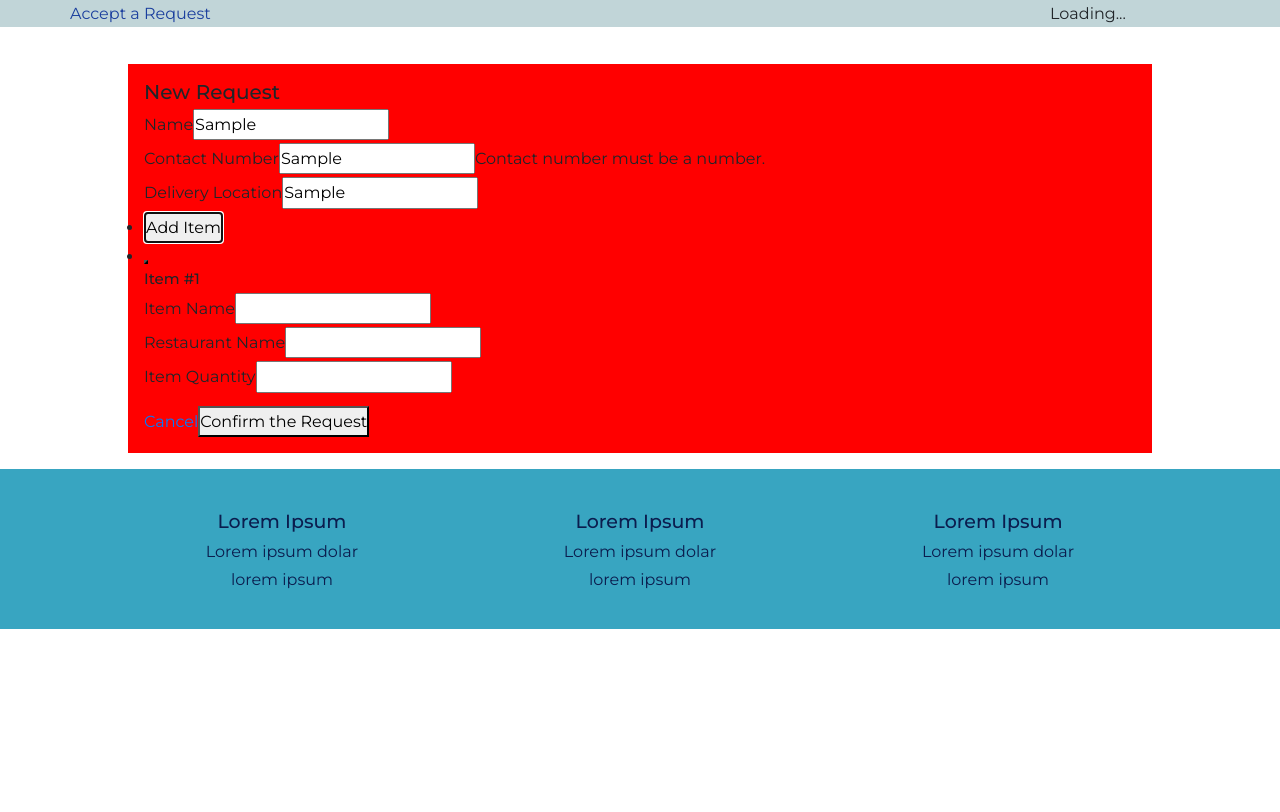
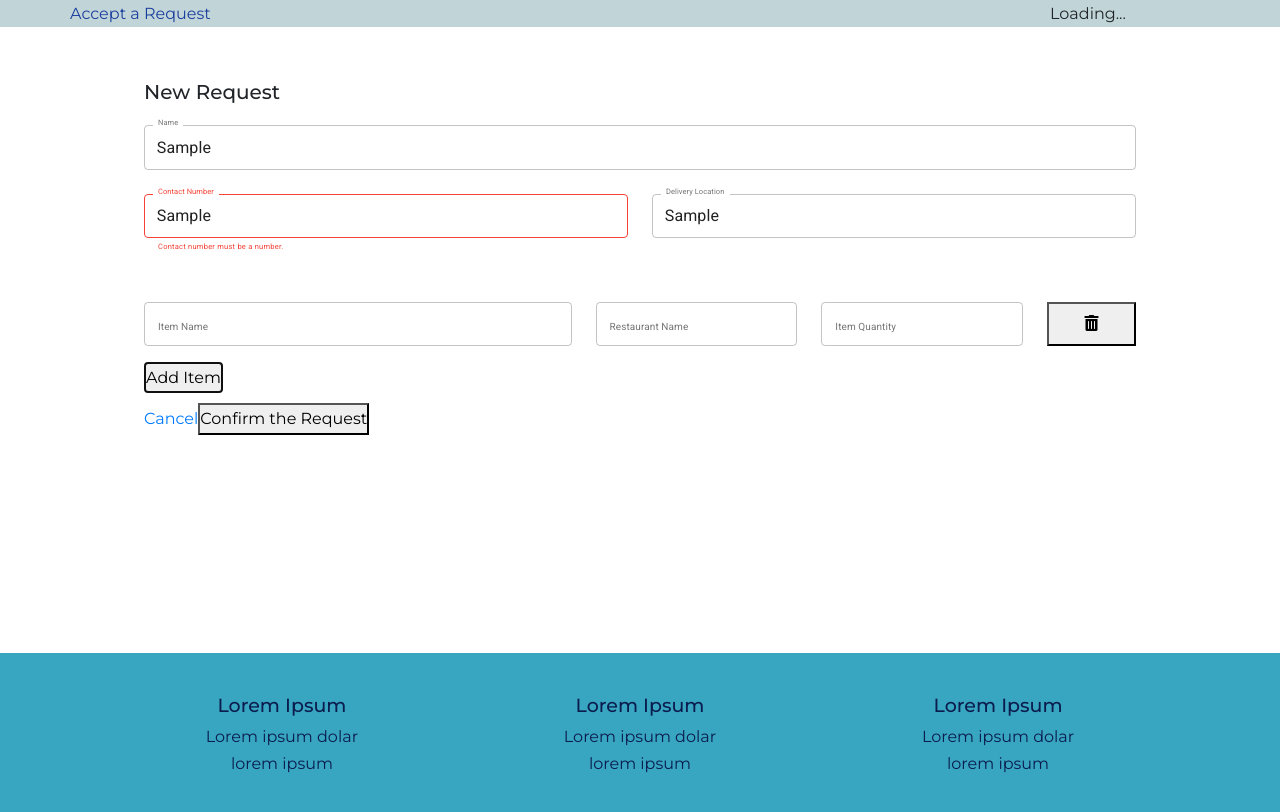
Before and after one commit to riteshsp2000/Foodzy, a React (Create React App) app in the folder client/: page /newRequest/1 in a window 1280 px wide. Both pictures are taken after typing "Sample", "Sample", "Sample" into the empty fields and a click on the button "Add Item". Built offline with nearby package versions, Linux system fonts and the light colour scheme; no server answers.

Commit message:
Styled the input fields

```diff
--- a/client/src/actions/index.js
+++ b/client/src/actions/index.js
@@ -1,5 +1,6 @@
 import axios from 'axios';
 
+import createBrowserHistory from '../history';
 import { FETCH_USER } from './types';
 
 export const fetchUser = () => async (dispatch) => {
@@ -12,4 +13,5 @@ export const submitRequest = (values) => async (dispatch) => {
   const { data } = await axios.post('/api/newRequest', values);
 
   dispatch({ type: FETCH_USER, payload: data });
+  createBrowserHistory.push('/');
 };
--- a/client/src/components/user/NewRequest.js
+++ b/client/src/components/user/NewRequest.js
@@ -28,7 +28,15 @@ class NewRequest extends Component {
     return (
       <Layout>
         <h2>New Request</h2>
-        {this.renderContent()}
+        <div
+          style={{
+            minHeight: '64vh',
+            overflowY: 'scroll',
+            overflowX: 'hidden',
+          }}
+        >
+          {this.renderContent()}
+        </div>
       </Layout>
     );
   }
--- a/client/src/components/user/requests/RequestForm.js
+++ b/client/src/components/user/requests/RequestForm.js
@@ -43,24 +43,26 @@ class RequestForm extends React.Component {
   // Function to render all the items in the Array Fields (item-list)
   renderItems = ({ fields, meta: { error, submitFailed } }) => {
     return (
-      <ul>
-        <li>
+      <ul className='field-array-parent'>
+        {fields.map((item, index) => (
+          <li key={index} className='li-item-inputs-field-container'>
+            {this.renderItemFields(item)}
+            <button
+              type='button'
+              title='Remove Item'
+              onClick={() => fields.remove(index)}
+              className='delete-item-button'
+            >
+              <i className='fas fa-trash-alt'></i>
+            </button>
+          </li>
+        ))}
+        <li className='add-item-button'>
           <button type='button' onClick={() => fields.push({})}>
             Add Item
           </button>
           {submitFailed && error && <span>{error}</span>}
         </li>
-        {fields.map((item, index) => (
-          <li key={index}>
-            <button
-              type='button'
-              title='Remove Item'
-              onClick={() => fields.remove(index)}
-            />
-            <h4>Item #{index + 1}</h4>
-            {this.renderItemFields(item)}
-          </li>
-        ))}
       </ul>
     );
   };
--- a/client/src/components/user/requests/RequestInputField.js
+++ b/client/src/components/user/requests/RequestInputField.js
@@ -1,14 +1,61 @@
 import React from 'react';
+import { makeStyles } from '@material-ui/core/styles';
+import TextField from '@material-ui/core/TextField';
 
-const RequestInputField = ({ input, label, meta: { error, touched } }) => {
-  // meta parameter contains details regarding errors and interaction of the user with the input
+const useStyles = makeStyles((theme) => ({
+  root: {
+    margin: theme.spacing(0),
+    width: '100%',
+  },
+
+  input: {
+    fontSize: '1.6rem',
+    padding: '0.8em !important',
+  },
+
+  label: {
+    fontSize: '5.6rem',
+    padding: '8px !important',
+  },
+}));
+
+const RequestInputField = ({
+  input,
+  label,
+  className,
+  meta: { error, touched },
+}) => {
+  // meta parameter contains details regarding errors and
+  // interaction of the user with the input
+
+  const classes = useStyles();
+
   return (
-    <div>
-      <label>{label}</label>
-      <input {...input} autoComplete='off' />
-      {touched && error && <span>{error}</span>}
+    <div className={className}>
+      <TextField
+        {...input}
+        error={touched && error ? true : false}
+        helperText={touched && error && <span>{error}</span>}
+        autoComplete='off'
+        id='outlined-basic'
+        label={label}
+        variant='outlined'
+        className={classes.root}
+        InputProps={{
+          classes: {
+            input: classes.input,
+          },
+        }}
+        InputLabelProps={{
+          classes: {
+            label: classes.label,
+          },
+        }}
+      />
     </div>
   );
 };
 
 export default RequestInputField;
+
+// <input {...input} autoComplete='off' />
--- a/client/src/components/user/requests/RequestReview.js
+++ b/client/src/components/user/requests/RequestReview.js
@@ -1,7 +1,6 @@
 import React from 'react';
 import _ from 'lodash';
 import { connect } from 'react-redux';
-import axios from 'axios';
 
 import { USER_FIELDS, ITEM_FIELDS } from './constants';
 import { submitRequest } from '../../../actions/index';
--- /dev/null
+++ b/client/src/history.js
@@ -0,0 +1,2 @@
+import { createBrowserHistory } from 'history';
+export default createBrowserHistory();
--- a/client/src/sass/main.scss
+++ b/client/src/sass/main.scss
@@ -4,4 +4,5 @@
 @import './marginals/footer';
 @import './marginals/navbar';
 @import './user/userHomePage';
+@import './user/newRequest';
 @import './user/layout';
--- a/client/src/sass/user/_layout.scss
+++ b/client/src/sass/user/_layout.scss
@@ -1,7 +1,7 @@
 #user-layout-container {
   margin-top: 4em !important;
   width: 80%;
-  background-color: red;
+  // background-color: red;
   margin: 0 auto;
   margin-bottom: 1em;
   padding: 1em;
--- /dev/null
+++ b/client/src/sass/user/_newRequest.scss
@@ -0,0 +1,68 @@
+.user-input-container {
+  margin-top: 1em;
+  display: grid;
+  grid-template-columns: repeat(4, 1fr);
+  grid-auto-rows: auto;
+  grid-gap: 1.5em;
+  grid-template-areas:
+    'userName userName userName userName'
+    'contactNumber contactNumber deliveryLocation deliveryLocation';
+}
+
+.user-name {
+  grid-area: userName;
+}
+
+.contact-number {
+  grid-area: contactNumber;
+}
+
+.delivery-location {
+  grid-area: deliveryLocation;
+}
+
+.field-array-parent {
+  margin-top: 3em !important;
+}
+
+.li-item-inputs-field-container {
+  margin-top: 1em;
+  display: grid;
+  grid-template-columns: repeat(9, 1fr);
+  grid-auto-rows: auto;
+  grid-gap: 1.5em;
+  grid-template-areas: 'itemName itemName itemName itemName restaurant restaurant itemQuantity itemQuantity delete';
+}
+
+.item-name {
+  grid-area: itemName;
+}
+
+.item-quantity {
+  grid-area: itemQuantity;
+}
+
+.restaurant {
+  grid-area: restaurant;
+}
+
+.delete-item-button {
+  grid-area: delete;
+}
+
+.add-item-button {
+  margin-top: 1em !important;
+}
+
+@media screen and (max-width: 480px) {
+  .li-item-inputs-field-container {
+    margin-top: 1em;
+    display: grid;
+    grid-template-columns: repeat(5, 1fr);
+    grid-auto-rows: auto;
+    grid-gap: 1.5em;
+    grid-template-areas:
+      'itemName itemName itemName itemName itemName'
+      'restaurant restaurant itemQuantity itemQuantity delete';
+  }
+}
--- a/package.json
+++ b/package.json
@@ -14,6 +14,7 @@
   "author": "",
   "license": "ISC",
   "dependencies": {
+    "@material-ui/core": "^4.11.0",
     "concurrently": "^5.2.0",
     "cookie-session": "^1.4.0",
     "express": "^4.17.1",
```
Also changed, not shown: client/src/components/App.js (+5 -3 lines), 1 other file (tests, documents, lock files or other folders).
